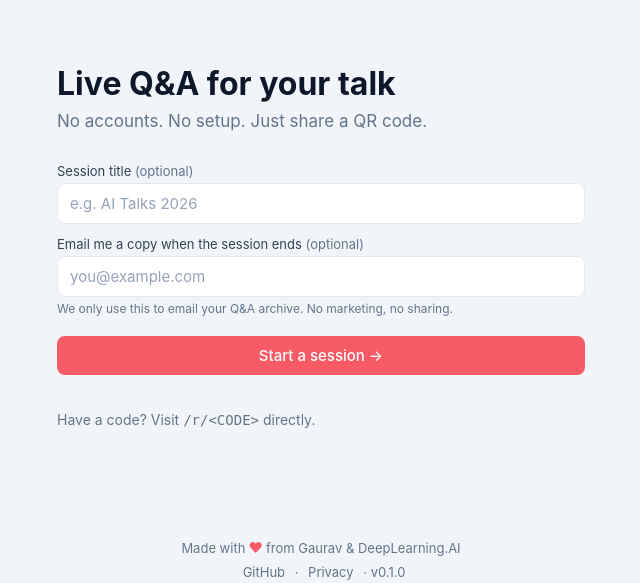
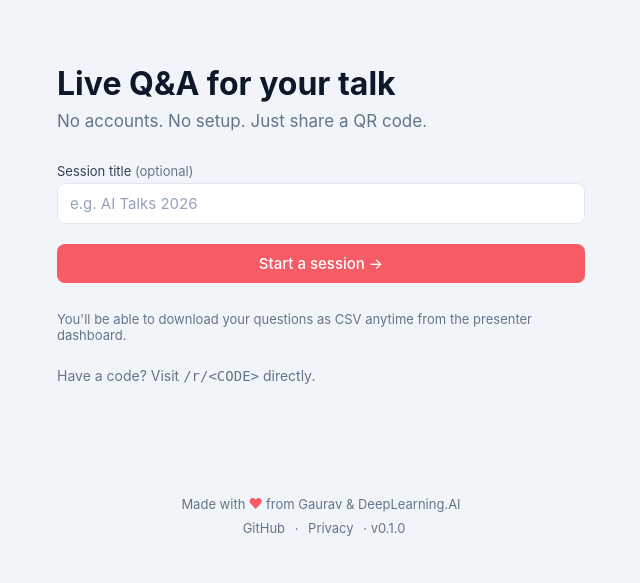
Before and after one commit to gauravsurtani/qa-app, a FastAPI app: page / in a window 1280 px wide. Shown: the top 583 px of the page, without its empty margins (319-959 px from the left). Run offline with FastAPI, Linux system fonts and the light colour scheme; parts of the project's set-up code (start-up, migrations or seed data) failed here and were passed over; some web fonts are replaced.

Commit message:
feat: drop email field from homepage; rely on CSV download
Email-on-close infrastructure stays in place for v1.1, but the
homepage no longer collects an email. End-session flow now offers
an immediate CSV download. Presenter can also re-download anytime
via the dashboard header.

```diff
--- a/templates/home.html
+++ b/templates/home.html
@@ -16,20 +16,15 @@
       </div>
       <input type="text" name="title" maxlength="80" placeholder="e.g. AI Talks 2026">
     </label>
-    <label>
-      <div style="font-size: 13px; color: var(--slate-700); margin-bottom: 4px;">
-        Email me a copy when the session ends <span class="muted">(optional)</span>
-      </div>
-      <input type="email" name="presenter_email" placeholder="you@example.com">
-      <div style="font-size: 12px; color: var(--slate-500); margin-top: 4px;">
-        We only use this to email your Q&amp;A archive. No marketing, no sharing.
-      </div>
-    </label>
     <button type="submit" class="btn-primary" style="margin-top: 8px;">
       Start a session →
     </button>
     <div id="form-error" style="color: var(--dlai-coral-deep); font-size: 14px;"></div>
   </form>
+
+  <p class="muted" style="margin-top: 16px; font-size: 13px;">
+    You'll be able to download your questions as CSV anytime from the presenter dashboard.
+  </p>
 
   <p class="muted" style="margin-top: 24px; font-size: 14px;">
     Have a code? Visit <code>/r/&lt;CODE&gt;</code> directly.
@@ -40,19 +35,15 @@
 document.getElementById('start-form').addEventListener('submit', async (e) => {
   e.preventDefault();
   const f = e.target;
-  const body = {
-    title: f.title.value || null,
-    presenter_email: f.presenter_email.value || null,
-  };
-  for (const k of Object.keys(body)) if (body[k] === null || body[k] === '') delete body[k];
+  const body = {};
+  if (f.title.value) body.title = f.title.value;
   const r = await fetch('/rooms', {
     method: 'POST',
     headers: {'Content-Type': 'application/json'},
     body: JSON.stringify(body),
   });
   if (!r.ok) {
-    document.getElementById('form-error').textContent =
-      r.status === 422 ? 'Please enter a valid email or leave it blank.' : 'Could not create session.';
+    document.getElementById('form-error').textContent = 'Could not create session.';
     return;
   }
   const data = await r.json();
```
Also changed, not shown: templates/presenter.html (+9 -3 lines).
